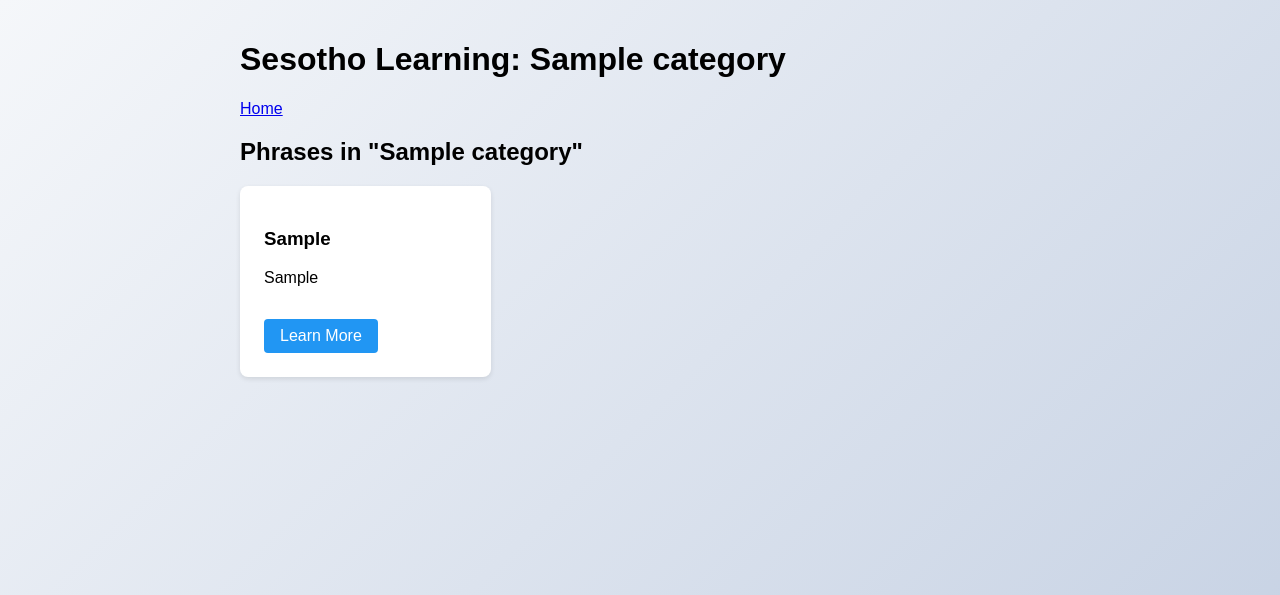
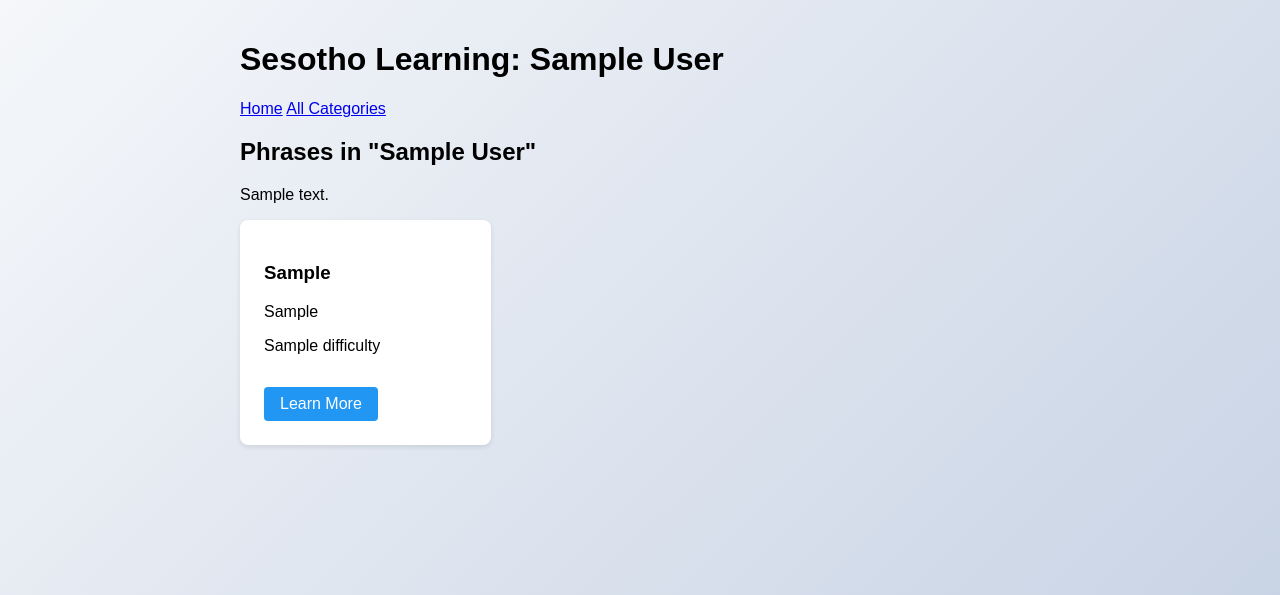
Before and after one commit to Chaka204/moleboheng-ai, a Flask app: template templates/category.html in a window 1280 px wide. Shown: the top 595 px of the page. Run offline with Flask 3, Linux system fonts and the light colour scheme; the template is opened without the code that fills it: most values are stand-ins (such as "Sample title", 1, 10 or a date in 2020); parts of the project's set-up code (start-up, migrations or seed data) failed here and were passed over.

Commit message:
Update category.html

```diff
--- a/templates/category.html
+++ b/templates/category.html
@@ -3,20 +3,22 @@
 <head>
     <meta charset="UTF-8">
     <meta name="viewport" content="width=device-width, initial-scale=1.0">
-    <title>{{ category }} - Sesotho Learning</title>
+    <title>{{ category.display_name }} - Sesotho Learning</title>  <!-- Changed -->
     <link rel="stylesheet" href="{{ url_for('static', filename='styles.css') }}">
 </head>
 <body>
     <header>
-        <h1>Sesotho Learning: {{ category }}</h1>
+        <h1>Sesotho Learning: {{ category.display_name }}</h1>  <!-- Changed -->
         <nav>
             <a href="{{ url_for('index') }}">Home</a>
+            <a href="{{ url_for('all_categories') }}">All Categories</a>  <!-- Added -->
         </nav>
     </header>
 
     <main>
         <div class="category-phrases">
-            <h2>Phrases in "{{ category }}"</h2>
+            <h2>Phrases in "{{ category.display_name }}"</h2>  <!-- Changed -->
+            <p class="category-description">{{ category.description }}</p>  <!-- Added -->
 
             {% if phrases %}
             <div class="phrase-list">
@@ -24,6 +26,7 @@
                 <div class="phrase-card">
                     <h3>{{ phrase.sesotho_phrase }}</h3>
                     <p>{{ phrase.english_translation }}</p>
+                    <p class="difficulty">{{ phrase.difficulty }}</p>  <!-- Added -->
                     <a href="{{ url_for('phrase_detail', phrase_id=phrase.id) }}" class="btn">
                         Learn More
                     </a>
```
